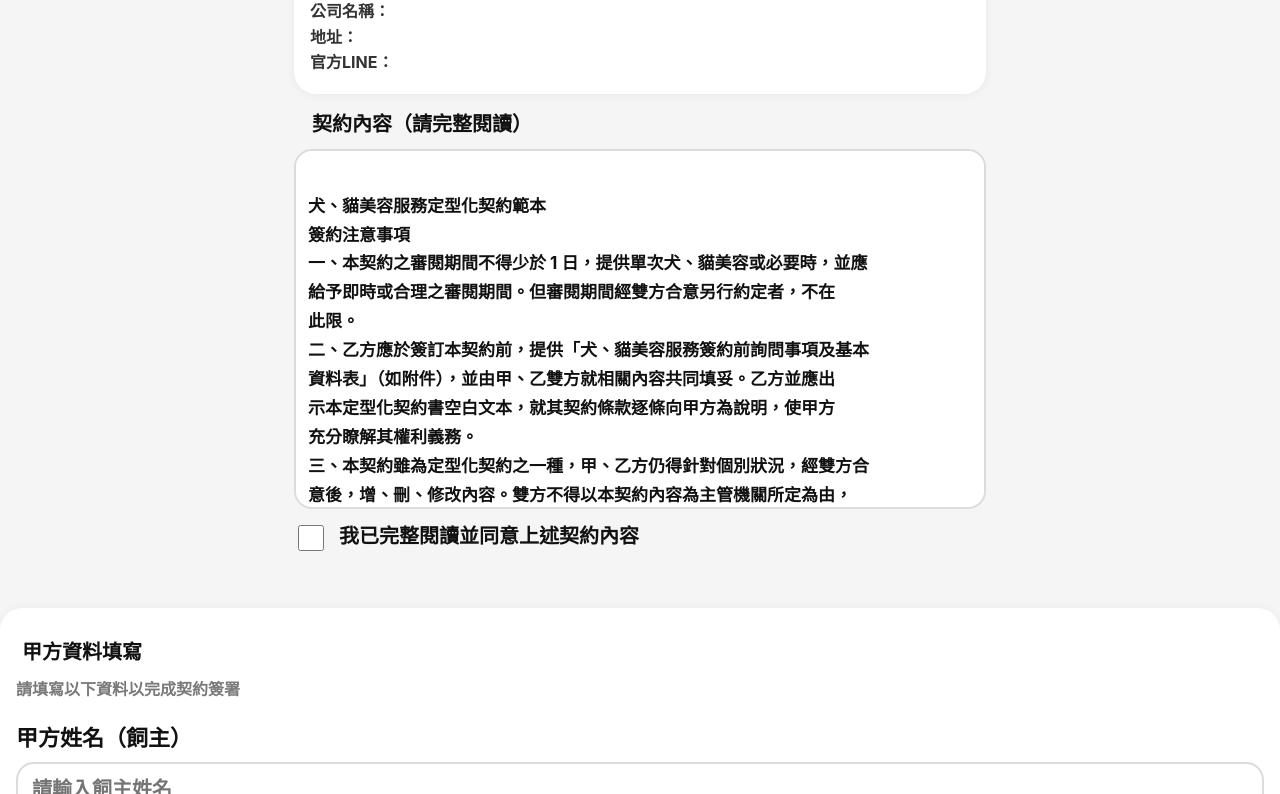
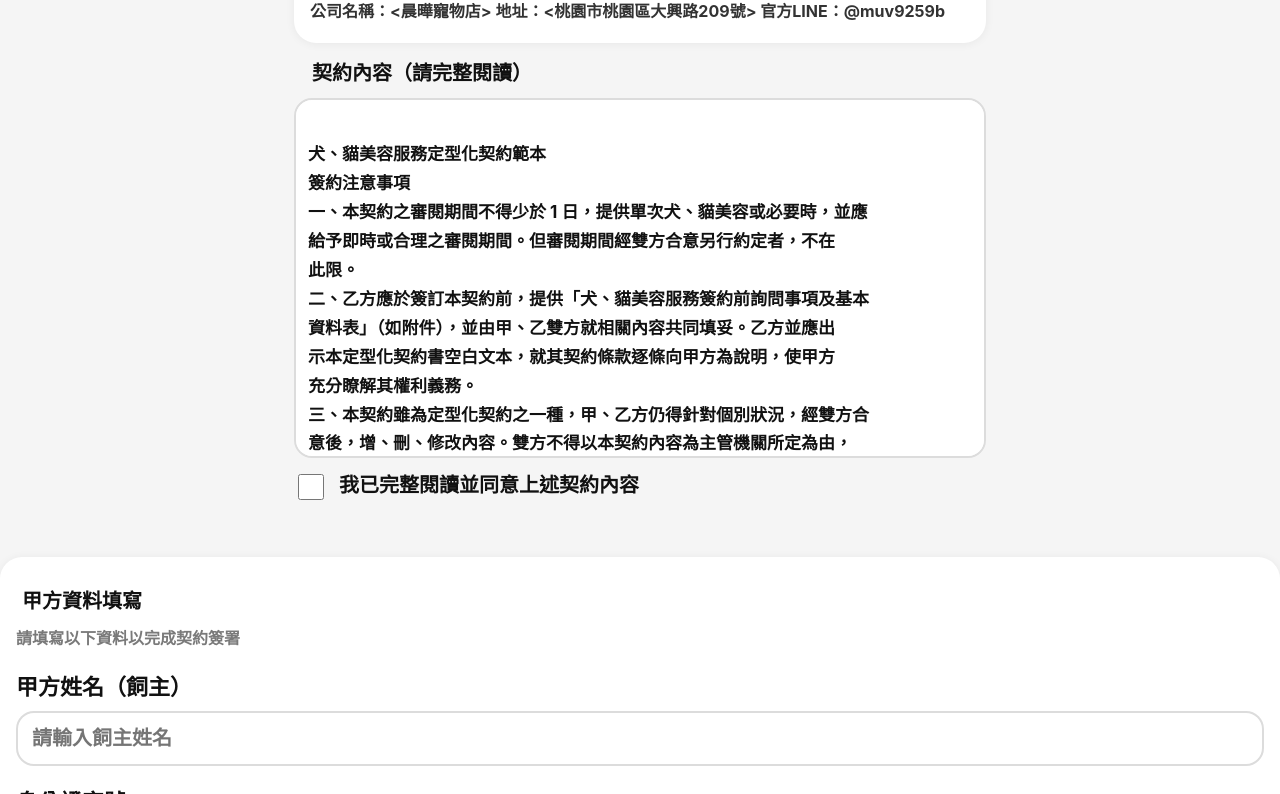
Before and after one commit to alisacen5-hc/camacama, a plain HTML site: page index.html in a window 1280 px wide. Shown: the part 99-893 px from the top of the page. Drawn offline with Linux system fonts and the light colour scheme.

Commit message:
Update index.html

```diff
--- a/index.html
+++ b/index.html
@@ -214,9 +214,9 @@
     <div class="card">
       <div class="title">寵物美容服務定型化契約</div>
       <div class="meta">
-        公司名稱：<br>
-        地址：<br>
-        官方LINE：
+        公司名稱：<晨曄寵物店>
+        地址：<桃園市桃園區大興路209號>
+        官方LINE：@muv9259b
       </div>
     </div>
 
```
